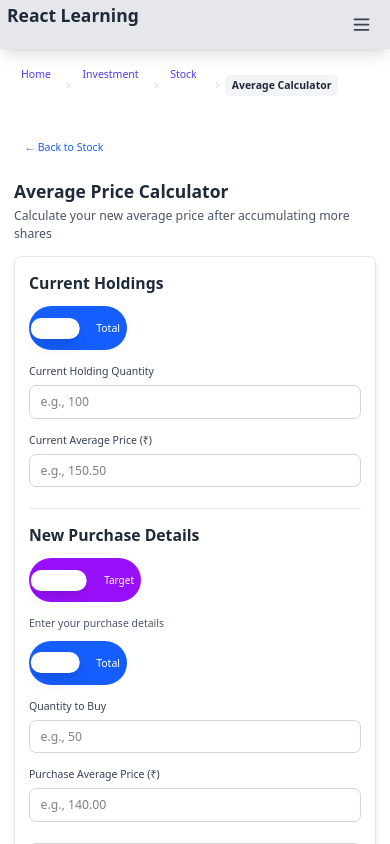
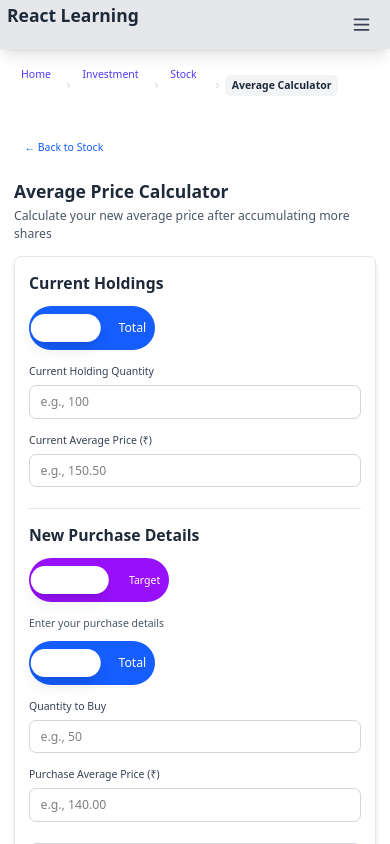
Before and after one commit to Ravi-Royal/reactLearning, a React (Vite) app: page /reactLearning/investment/stock/average-calculator in a window 390 px wide. Shown: the top 844 px of the page. Built offline with nearby package versions, Linux system fonts and the light colour scheme.

Commit message:
refactor: improve button styling and responsiveness in AverageCalculator component

```diff
--- a/src/pages/components/investment/stock/average-calculator/AverageCalculator.tsx
+++ b/src/pages/components/investment/stock/average-calculator/AverageCalculator.tsx
@@ -196,15 +196,15 @@ function AverageCalculator() {
             <h2 className="text-lg sm:text-xl font-semibold text-gray-800">Current Holdings</h2>
             <button
               onClick={toggleCurrentInputMode}
-              className={`relative inline-flex items-center h-7 rounded-full w-28 transition-colors focus:outline-none focus:ring-2 focus:ring-orange-500 focus:ring-offset-2 ${currentInputMode === 'price' ? 'bg-blue-600' : 'bg-green-600'
+              className={`relative inline-flex items-center h-9 sm:h-8 rounded-full w-36 sm:w-32 transition-colors focus:outline-none focus:ring-2 focus:ring-orange-500 focus:ring-offset-2 ${currentInputMode === 'price' ? 'bg-blue-600' : 'bg-green-600'
               }`}
             >
               <span
-                className={`inline-block w-14 h-6 transform rounded-full bg-white shadow-lg transition-transform ${currentInputMode === 'price' ? 'translate-x-0.5' : 'translate-x-[52px]'
+                className={`inline-block w-[70px] sm:w-16 h-8 sm:h-7 transform rounded-full bg-white shadow-lg transition-transform ${currentInputMode === 'price' ? 'translate-x-0.5' : 'translate-x-[70px] sm:translate-x-[62px]'
                 }`}
               />
-              <span className="absolute left-2 text-xs font-medium text-white">Price</span>
-              <span className="absolute right-2 text-xs font-medium text-white">Total</span>
+              <span className="absolute left-2.5 text-sm sm:text-xs font-medium text-white">Price</span>
+              <span className="absolute right-2.5 text-sm sm:text-xs font-medium text-white">Total</span>
             </button>
           </div>
 
@@ -266,15 +266,15 @@ function AverageCalculator() {
             </h2>
             <button
               onClick={toggleCalculationMode}
-              className={`relative inline-flex items-center h-7 rounded-full w-32 transition-colors focus:outline-none focus:ring-2 focus:ring-purple-500 focus:ring-offset-2 ${calculationMode === 'purchase' ? 'bg-purple-600' : 'bg-indigo-600'
+              className={`relative inline-flex items-center h-9 sm:h-8 rounded-full w-40 sm:w-36 transition-colors focus:outline-none focus:ring-2 focus:ring-purple-500 focus:ring-offset-2 ${calculationMode === 'purchase' ? 'bg-purple-600' : 'bg-indigo-600'
               }`}
             >
               <span
-                className={`inline-block w-16 h-6 transform rounded-full bg-white shadow-lg transition-transform ${calculationMode === 'purchase' ? 'translate-x-0.5' : 'translate-x-[62px]'
+                className={`inline-block w-[78px] sm:w-[70px] h-8 sm:h-7 transform rounded-full bg-white shadow-lg transition-transform ${calculationMode === 'purchase' ? 'translate-x-0.5' : 'translate-x-[78px] sm:translate-x-[70px]'
                 }`}
               />
-              <span className="absolute left-1.5 text-[10px] font-medium text-white">Purchase</span>
-              <span className="absolute right-2 text-[10px] font-medium text-white">Target</span>
+              <span className="absolute left-2 text-xs sm:text-[11px] font-medium text-white">Purchase</span>
+              <span className="absolute right-2.5 text-xs sm:text-[11px] font-medium text-white">Target</span>
             </button>
           </div>
 
@@ -284,15 +284,15 @@ function AverageCalculator() {
                 <p className="text-xs sm:text-sm text-gray-600">Enter your purchase details</p>
                 <button
                   onClick={toggleBuyInputMode}
-                  className={`relative inline-flex items-center h-7 rounded-full w-28 transition-colors focus:outline-none focus:ring-2 focus:ring-orange-500 focus:ring-offset-2 ${buyInputMode === 'price' ? 'bg-blue-600' : 'bg-green-600'
+                  className={`relative inline-flex items-center h-9 sm:h-8 rounded-full w-36 sm:w-32 transition-colors focus:outline-none focus:ring-2 focus:ring-orange-500 focus:ring-offset-2 ${buyInputMode === 'price' ? 'bg-blue-600' : 'bg-green-600'
                   }`}
                 >
                   <span
-                    className={`inline-block w-14 h-6 transform rounded-full bg-white shadow-lg transition-transform ${buyInputMode === 'price' ? 'translate-x-0.5' : 'translate-x-[52px]'
+                    className={`inline-block w-[70px] sm:w-16 h-8 sm:h-7 transform rounded-full bg-white shadow-lg transition-transform ${buyInputMode === 'price' ? 'translate-x-0.5' : 'translate-x-[70px] sm:translate-x-[62px]'
                     }`}
                   />
-                  <span className="absolute left-2 text-xs font-medium text-white">Price</span>
-                  <span className="absolute right-2 text-xs font-medium text-white">Total</span>
+                  <span className="absolute left-2.5 text-sm sm:text-xs font-medium text-white">Price</span>
+                  <span className="absolute right-2.5 text-sm sm:text-xs font-medium text-white">Total</span>
                 </button>
               </div>
 
```
